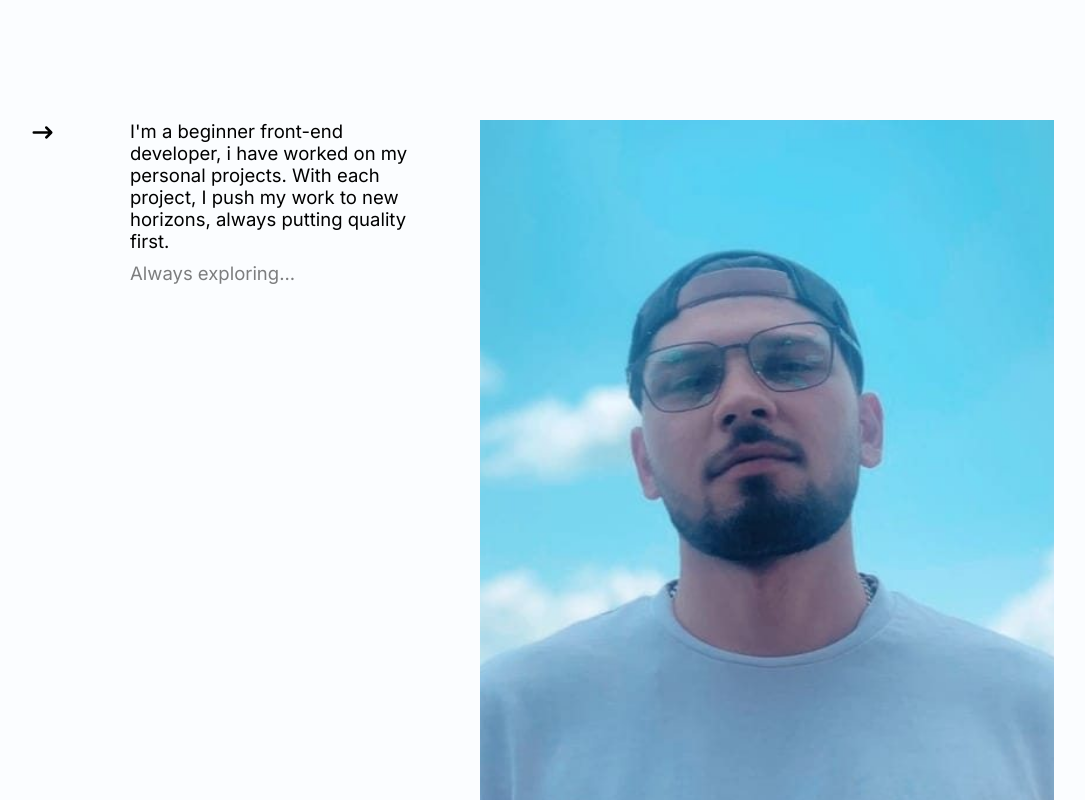
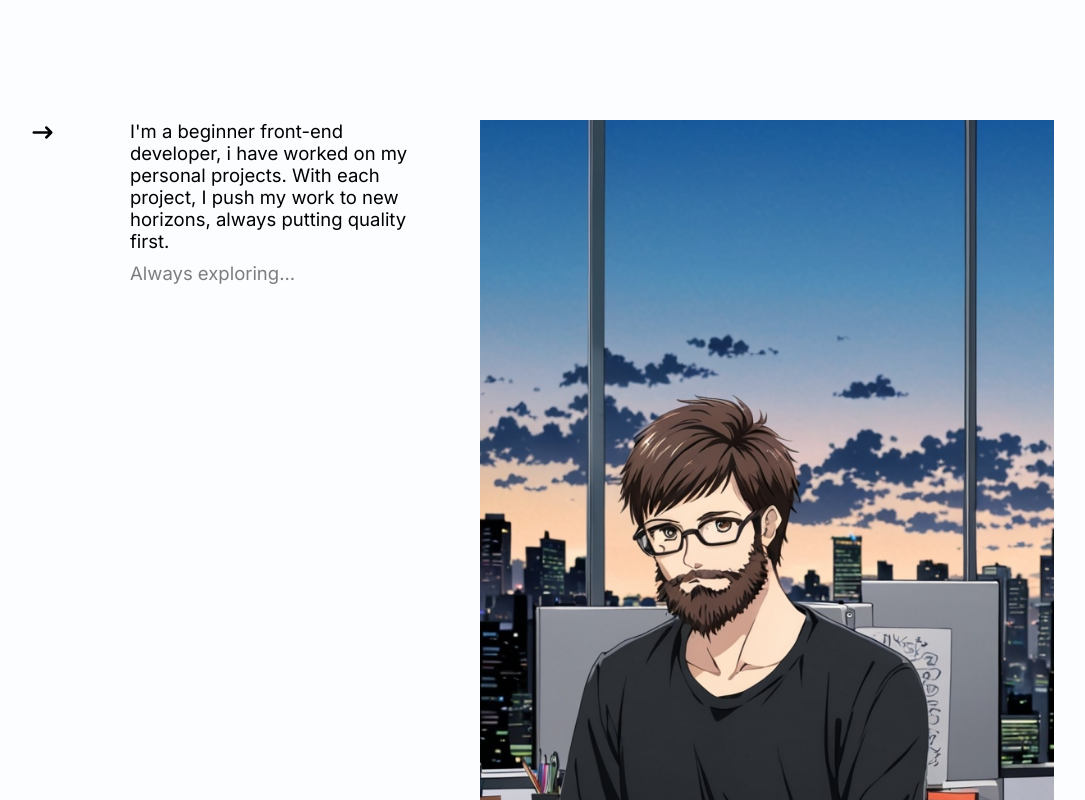
Before and after one commit to AlaniaShota/Portfolio, a React (Vite) app: page /about in a window 1280 px wide. Shown: the part 680-1480 px from the top of the page, without its empty margins (98-1183 px from the left). Built offline with nearby package versions, Linux system fonts and the light colour scheme.

Commit message:
change background img

```diff
--- a/src/components/about/components/aboutDescription/AboutDescription.scss
+++ b/src/components/about/components/aboutDescription/AboutDescription.scss
@@ -29,7 +29,7 @@
 
         & .about-description-img-content {
             width: auto;
-            background: url('../../../../assets/img/background.jpg') center center no-repeat;
+            background: url('../../../../assets/img/openart-image_y2laZRc7_1727342417409_raw.jpg') center center no-repeat;
             background-size: cover;
             background-attachment: fixed;
             height: 105vh;
--- a/src/components/contact/Contact.jsx
+++ b/src/components/contact/Contact.jsx
@@ -1,5 +1,5 @@
 import { Rounded } from "../Rounded";
-import userImg from "../../assets/img/background.jpg";
+import userImg from "../../assets/img/openart-image_y2laZRc7_1727342417409_raw.jpg";
 
 import { useTransform, useViewportScroll } from "framer-motion";
 import "./Contact.scss";
--- a/src/components/landing/Landing.jsx
+++ b/src/components/landing/Landing.jsx
@@ -1,7 +1,7 @@
 import "./Landing.scss";
 import { slideUp } from "./index";
 
-import imgUser from "../../assets/img/background.jpg";
+import imgUser from "../../assets/img/openart-image_y2laZRc7_1727342417409_raw.jpg";
 
 import { Description } from "../description";
 
```
Also changed, not shown: src/assets/img/openart-image_y2laZRc7_1727342417409_raw.jpg (added).
